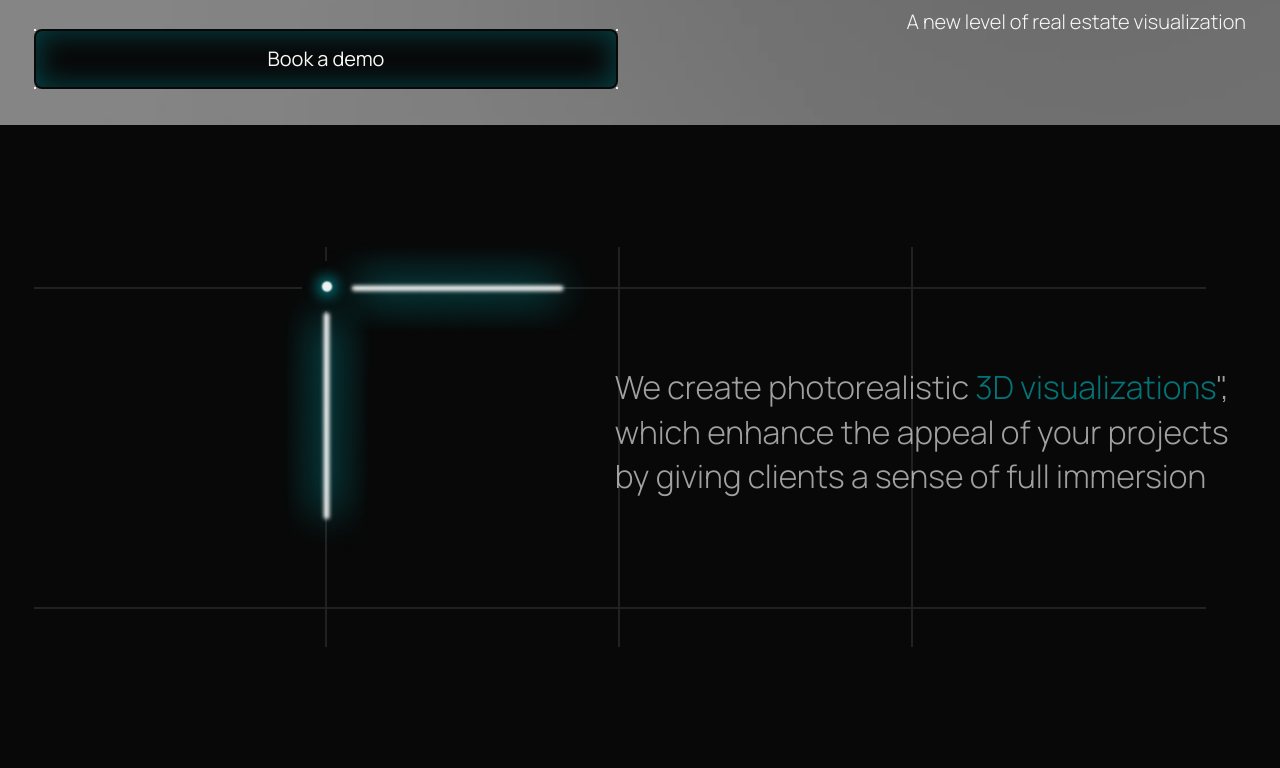
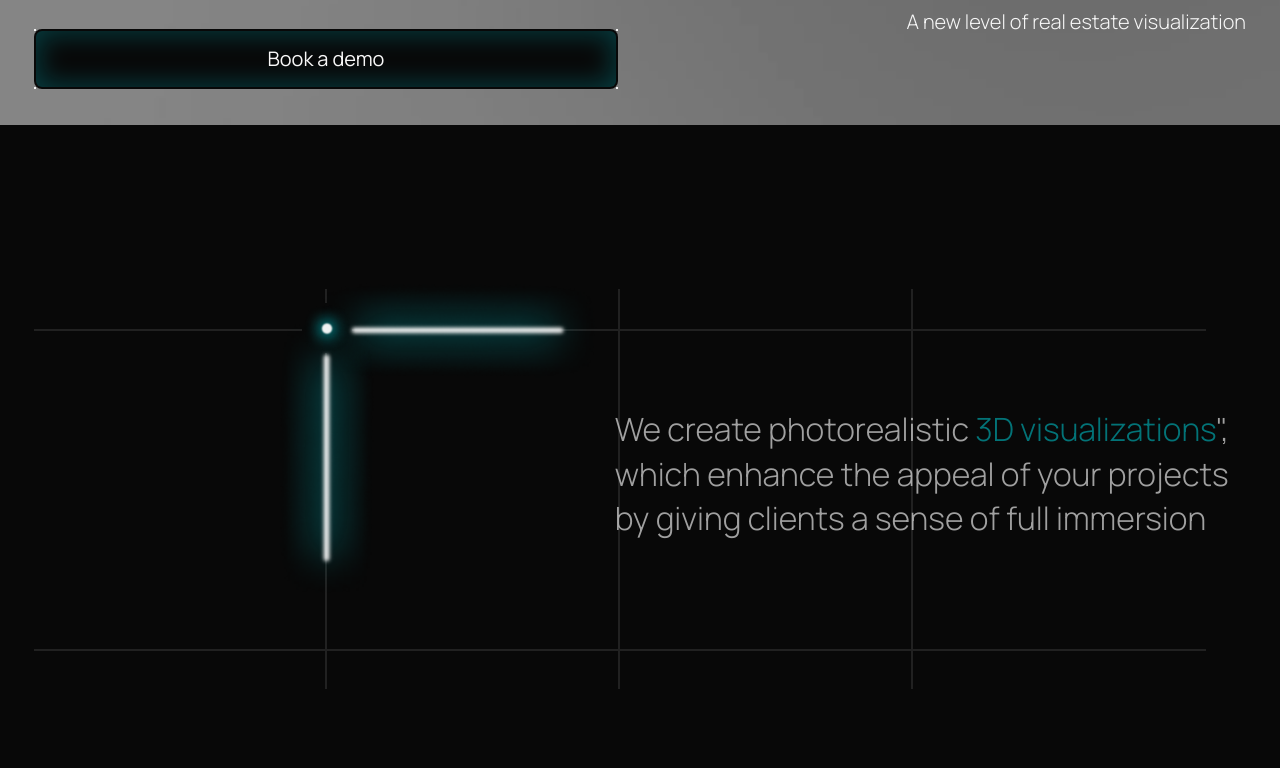
Before and after one commit to dorofeeva-olga74/XR-Place-Visual, a React (Vite) app: page / in a window 1280 px wide. Shown: the part 1108-1876 px from the top of the page. Built offline with nearby package versions, Linux system fonts and the light colour scheme; no server answers.

Commit message:
fix vertical gap between sections

```diff
--- a/src/components/Advantages/Advantages.module.scss
+++ b/src/components/Advantages/Advantages.module.scss
@@ -5,7 +5,6 @@
   flex-wrap: wrap;
   justify-content: center;
   width: 100%;
-  padding-bottom: 60px;
   color: globals.$white-txt;
 
   &__title {
--- a/src/components/Claim/Claim.module.scss
+++ b/src/components/Claim/Claim.module.scss
@@ -10,12 +10,10 @@
     'title inputs'
     'title button'
     'title annotation';
-  padding: 160px 0 120px;
 
   @media (width <= 768px) {
     display: flex;
     flex-direction: column;
-    padding: 80px 0;
   }
 }
 
--- a/src/components/Layout/Layout.module.scss
+++ b/src/components/Layout/Layout.module.scss
@@ -1,9 +1,28 @@
 @use '/src/styles/globals';
 
 .layout {
+  display: flex;
+  flex-direction: column;
+  gap: 160px;
   min-height: 100vh;
   padding: 0 34px;
   background-color: globals.$black-bg;
+
+  & header {
+    margin-bottom: -160px;
+
+    @media (width <= 768px) {
+      margin-bottom: -80px;
+    }
+  }
+
+  & footer {
+    margin-top: -40px;
+
+    @media (width <= 768px) {
+      margin-top: 0;
+    }
+  }
 
   &::before {
     content: '';
@@ -16,6 +35,10 @@
     pointer-events: none;
   }
 
+  @media (width <= 768px) {
+    gap: 80px;
+  }
+
   @media (width <= 360px) {
     padding: 0 20px;
   }
--- a/src/components/Metrics/Metrics.module.scss
+++ b/src/components/Metrics/Metrics.module.scss
@@ -5,7 +5,6 @@
   flex-wrap: wrap;
   justify-content: center;
   width: 100%;
-  padding-bottom: 160px;
   color: globals.$white-txt;
 
   .metrics-title {
@@ -107,8 +106,4 @@
       padding: 24px 0;
     }
   }
-
-  @media (width <= 768px) {
-    padding-bottom: 80px;
-  }
 }
--- a/src/components/Projects/Projects.module.scss
+++ b/src/components/Projects/Projects.module.scss
@@ -6,12 +6,10 @@
   justify-content: center;
   align-items: center;
   gap: 100px;
-  padding: 160px 0;
   color: globals.$white-txt;
 
   @media (width <= 768px) {
     gap: 40px;
-    padding: 80px 0;
   }
 
   @media (width <= 460px) {
--- a/src/components/Schema/Schema.module.scss
+++ b/src/components/Schema/Schema.module.scss
@@ -5,11 +5,9 @@
   grid-template: 1fr / repeat(2, 1fr);
   column-gap: 20px;
   color: globals.$light-grey-border;
-  padding: 160px 0;
 
   @media (width <= 768px) {
     display: block;
-    padding: 80px 0;
   }
 }
 
--- a/src/components/Team/Team.module.scss
+++ b/src/components/Team/Team.module.scss
@@ -2,11 +2,6 @@
 
 .team {
   width: 100%;
-  padding-bottom: 160px;
-
-  @media (width <= 768px) {
-    padding-bottom: 80px;
-  }
 
   .team-grid {
     width: 100%;
@@ -38,7 +33,6 @@
         'artem victor'
         'mission mission';
       gap: 0 20px;
-      padding: 20px 0;
 
       & > :nth-child(1),
       & > :nth-child(6) {
--- a/src/components/Widget/Widget.module.scss
+++ b/src/components/Widget/Widget.module.scss
@@ -4,7 +4,6 @@
   display: flex;
   flex-direction: column;
   gap: 160px;
-  padding: 118px 0;
   position: relative;
 
   .grid-background {
@@ -52,7 +51,6 @@
 
   @media (width <= 768px) {
     gap: 80px;
-    padding: 80px 0;
   }
 
   .widget-text-container {
```
